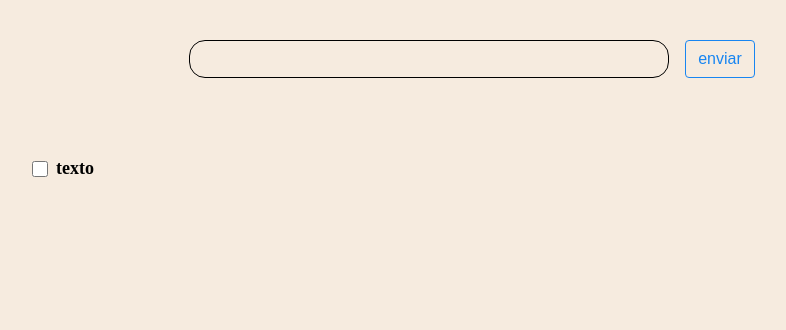
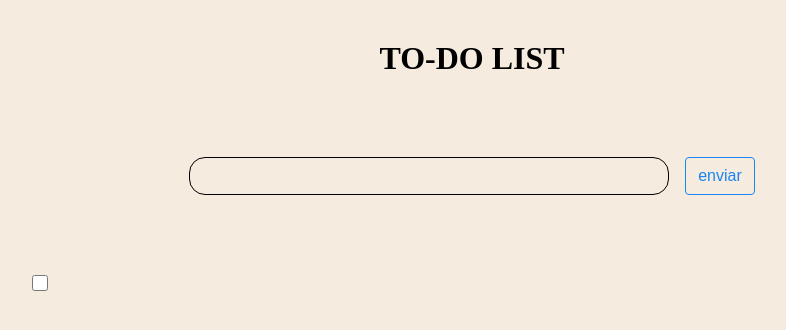
Before and after one commit to alexsandro-cristiano/repo-DIO, a plain HTML site: page to-do-list/index.html in a window 1280 px wide. Both pictures are taken after a click on the button "enviar". Shown: the whole page, without its empty margins (168-954 px from the left). Drawn offline with Linux system fonts and the light colour scheme.

Commit message:
projeto tarefa concluida

```diff
--- a/to-do-list/css/styles.css
+++ b/to-do-list/css/styles.css
@@ -26,9 +26,11 @@ label {
   align-items: center;
   justify-content: flex-start;
   gap: 0.5rem;
+  margin-bottom: .9rem;
 }
+
 span {
-  font-weight: 600;
+  font-weight: 400;
   font-size: large;
 }
 
--- a/to-do-list/index.html
+++ b/to-do-list/index.html
@@ -9,16 +9,13 @@
     <link rel="stylesheet" href="./css/styles.css" />
   </head>
   <body>
+    <h1 class="container flex">TO-DO LIST</h1>
     <div class="container flex">
       <input type="text" name="texto" id="texto" />
       <button class="btn">enviar</button>
     </div>
 
-    <div class="container" id="list">
-     <label>
-         <input type="checkbox"/>
-         <span>texto</span>
-     </label>
-    </div>
+    <div class="container" id="list"></div>
+    <script src="./js/main.js"></script>
   </body>
 </html>
--- /dev/null
+++ b/to-do-list/js/main.js
@@ -0,0 +1,27 @@
+function criarElementoComCheckbox(texto) {
+  const label = document.createElement("label");
+  const input = document.createElement("input");
+  const span = document.createElement("span");
+
+  input.setAttribute("type", "checkbox");
+  span.innerHTML = texto;
+
+  label.appendChild(input);
+  label.appendChild(span);
+  return label;
+}
+
+function pegarConteudoDoInput() {
+  const texto = document.querySelector("#texto");
+  let t = texto.value;
+  return t;
+}
+
+const divContainerLista = document.querySelector("#list");
+const btn = document.querySelector(".btn");
+
+btn.addEventListener("click", (event) => {
+  event.preventDefault();
+  let conteudo = pegarConteudoDoInput();
+  divContainerLista.appendChild(criarElementoComCheckbox(conteudo));
+});
```
